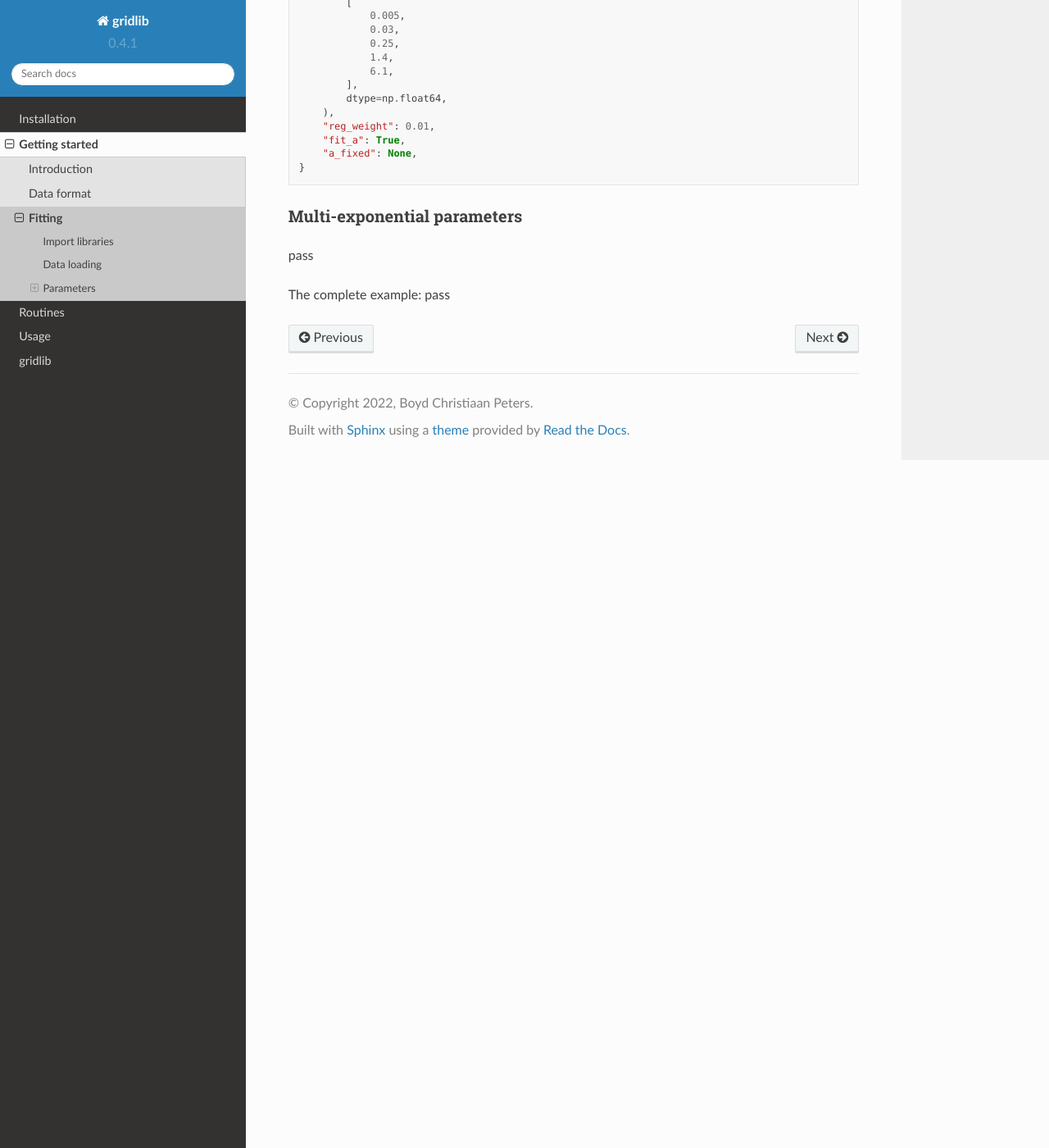
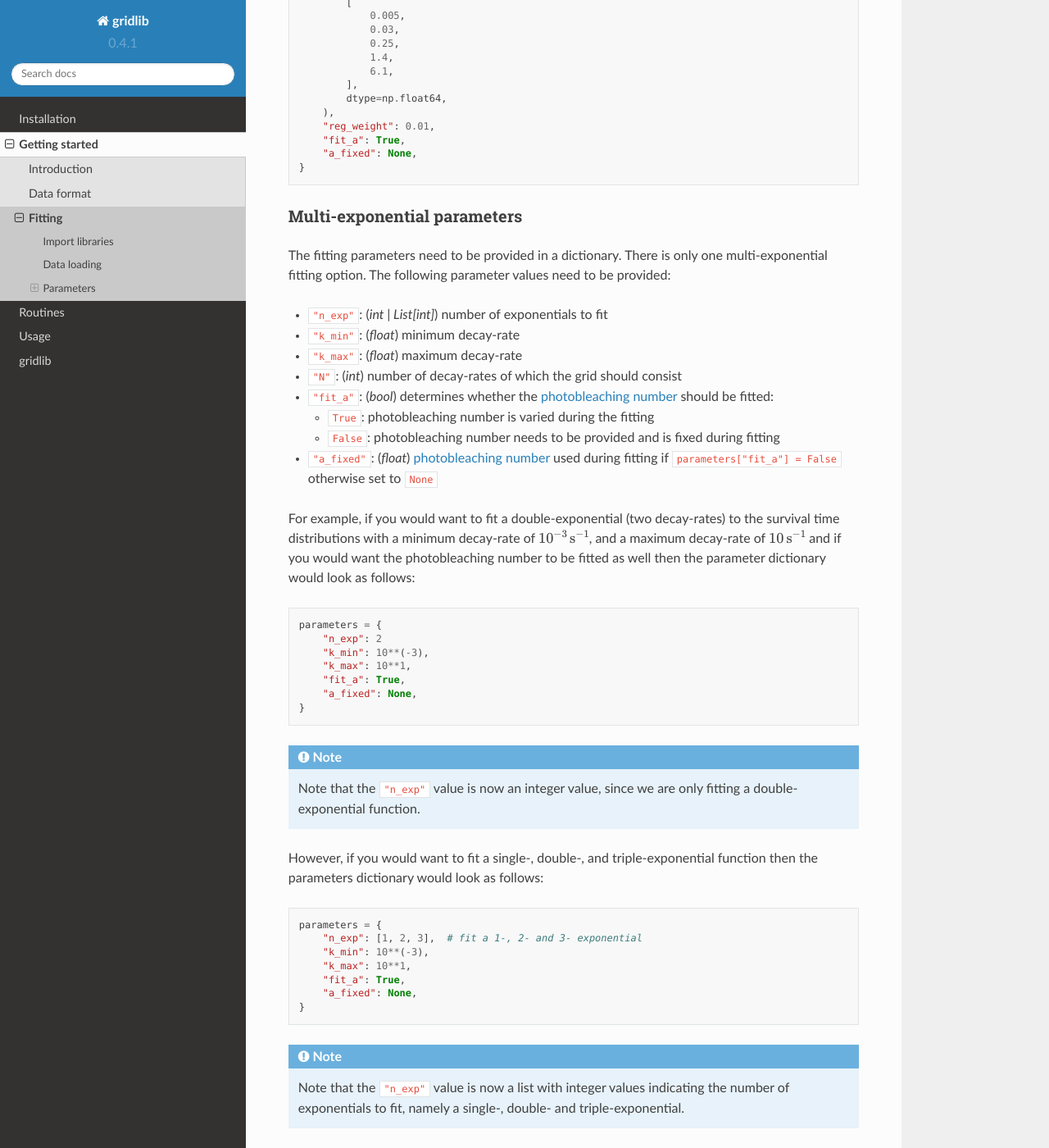
Before and after one commit to boydcpeters/gridlib, a Sphinx documentation site: the page built from docs/basics.fit.rst, in a window 1280 px wide and 1400 px high, scrolled down 2832 px. Shown: the whole window at 82% size. Built offline with Sphinx 7.4.7 and the Read the Docs theme 2.0.0, drawn with Linux system fonts in a browser that asks for light colours; pages that are not in the unit, such as notebooks, are missing from menus.

Commit message:
Working on documentation of parameters

```diff
--- a/docs/basics.fit.rst
+++ b/docs/basics.fit.rst
@@ -161,9 +161,54 @@ as well then the parameter dictionary would look as follows:
 
 Multi-exponential parameters
 ^^^^^^^^^^^^^^^^^^^^^^^^^^^^
-pass
+The fitting parameters need to be provided in a dictionary. There is only one
+multi-exponential fitting option. The following parameter values need to be provided:
 
+* ``"n_exp"``: (*int | List[int]*) number of exponentials to fit
+* ``"k_min"``: (*float*) minimum decay-rate
+* ``"k_max"``: (*float*) maximum decay-rate
+* ``"N"``: (*int*) number of decay-rates of which the grid should consist
+* ``"fit_a"``: (*bool*) determines whether the :term:`photobleaching number` should be fitted:
 
+  * ``True``: photobleaching number is varied during the fitting
+  * ``False``: photobleaching number needs to be provided and is fixed during fitting
 
-The complete example:
-pass
+* ``"a_fixed"``: (*float*) :term:`photobleaching number` used during fitting if
+  ``parameters["fit_a"] = False`` otherwise set to ``None``
+
+For example, if you would want to fit a double-exponential (two decay-rates) to the
+survival time distributions with a minimum decay-rate of
+:math:`10^{-3}\,\mathrm{s}^{-1}`, and a maximum decay-rate of
+:math:`10\,\mathrm{s}^{-1}` and if you would want the photobleaching number to be fitted
+as well then the parameter dictionary would look as follows:
+
+.. code-block:: python
+
+    parameters = {
+        "n_exp": 2
+        "k_min": 10**(-3),
+        "k_max": 10**1,
+        "fit_a": True,
+        "a_fixed": None,
+    }
+
+.. note::
+    Note that the ``"n_exp"`` value is now an integer value, since we are only fitting
+    a double-exponential function.
+
+However, if you would want to fit a single-, double-, and triple-exponential function
+then the parameters dictionary would look as follows:
+
+.. code-block:: python
+
+    parameters = {
+        "n_exp": [1, 2, 3],  # fit a 1-, 2- and 3- exponential
+        "k_min": 10**(-3),
+        "k_max": 10**1,
+        "fit_a": True,
+        "a_fixed": None,
+    }
+
+.. note::
+    Note that the ``"n_exp"`` value is now a list with integer values indicating the
+    number of exponentials to fit, namely a single-, double- and triple-exponential.
--- a/docs/basics.introduction.rst
+++ b/docs/basics.introduction.rst
@@ -13,6 +13,7 @@ J.C.M. (2020). Inferring quantity and qualities of superimposed reaction rates f
 single molecule survival time distributions. Scientific Reports, 10(1).
 doi:10.1038/s41598-020-58634-y.
 
+.. _glossary:
 
 Glossary
 --------
```
